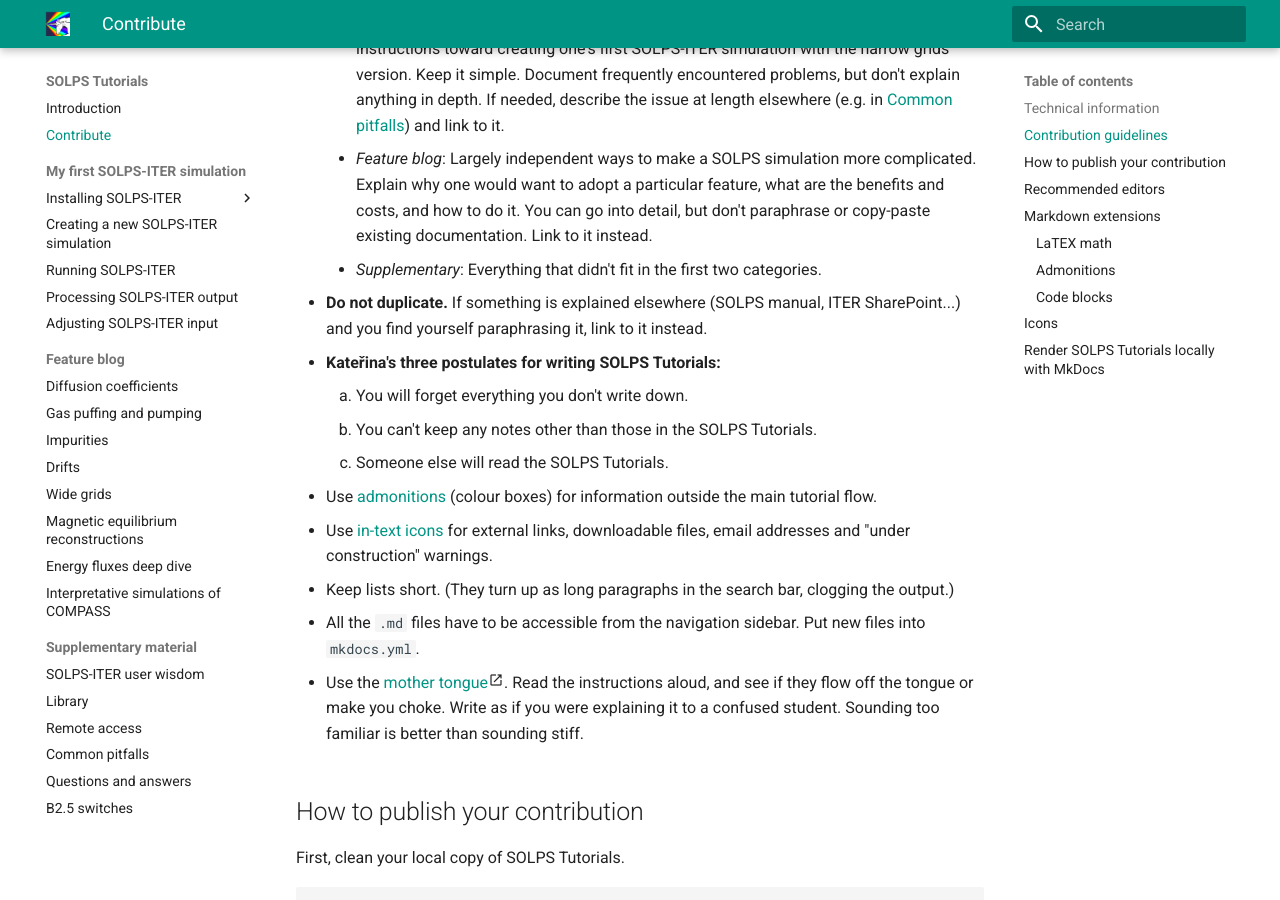
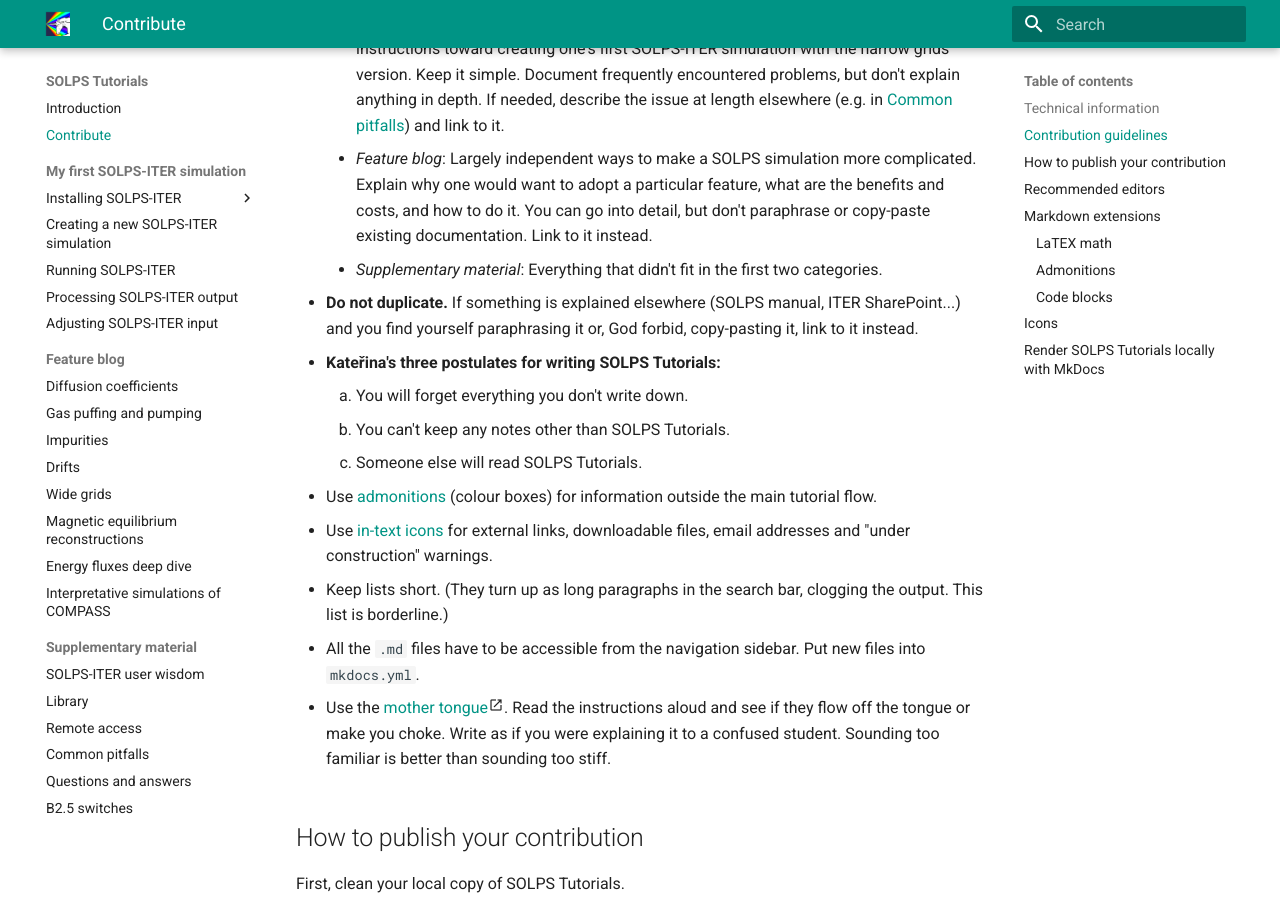
Before and after one commit to iterorganization/SOLPS-Tutorials, an MkDocs documentation site: the page built from docs/Contribute.md, in a window 1280 px wide and 900 px high, scrolled down 1245 px. Built offline with MkDocs 1.6.1 and Material for MkDocs 9.7.7, drawn with Linux system fonts in a browser that asks for light colours; some of the changed text lies outside the part shown.

Commit message:
Minor updates to Contribute

```diff
--- a/docs/Contribute.md
+++ b/docs/Contribute.md
@@ -1,8 +1,8 @@
 # Contribute
 
-SOLPS Tutorials is an open, collaborative project between SOLPS-ITER users. Contributions are welcome, whether they be individual fixes, tutorial expansions or entirely new tutorials.
+SOLPS Tutorials is an open, collaborative project between SOLPS-ITER users. Contributions are warmly welcome, whether they be individual fixes, tutorial expansions or entirely new tutorials.
 
-To clone the [`SOLPS-Tutorials` repository](https://github.com/iterorganization/SOLPS-Tutorials)<span class="material-symbols-outlined">open_in_new</span>d to your local machine:
+To clone the [`SOLPS-Tutorials` repository](https://github.com/iterorganization/SOLPS-Tutorials)<span class="material-symbols-outlined">open_in_new</span> to your local machine:
 
     cd /new/home/for/solps/documentation
     git clone git@github.com:iterorganization/SOLPS-Tutorials.git
@@ -41,24 +41,24 @@
 - **Respect the existing documentation structure.** Before you write a tutorial, figure out if an equivalent is already present, and amend that if necessary.
     - *My first SOLPS-ITER simulation*: A beginner's first contact with SOLPS-ITER, step-by-step instructions toward creating one's first SOLPS-ITER simulation with the narrow grids version. Keep it simple. Document frequently encountered problems, but don't explain anything in depth. If needed, describe the issue at length elsewhere (e.g. in [Common pitfalls](supplementary/Common_pitfalls.md)) and link to it.
     - *Feature blog*: Largely independent ways to make a SOLPS simulation more complicated. Explain why one would want to adopt a particular feature, what are the benefits and costs, and how to do it. You can go into detail, but don't paraphrase or copy-paste existing documentation. Link to it instead.
-    - *Supplementary*: Everything that didn't fit in the first two categories.
+    - *Supplementary material*: Everything that didn't fit in the first two categories.
 
-- **Do not duplicate.** If something is explained elsewhere (SOLPS manual, ITER SharePoint...) and you find yourself paraphrasing it, link to it instead.
+- **Do not duplicate.** If something is explained elsewhere (SOLPS manual, ITER SharePoint...) and you find yourself paraphrasing it or, God forbid, copy-pasting it, link to it instead.
 
 - **Kateřina's three postulates for writing SOLPS Tutorials:**
     1. You will forget everything you don't write down.
-    2. You can't keep any notes other than those in the SOLPS Tutorials.
-    3. Someone else will read the SOLPS Tutorials.
+    2. You can't keep any notes other than SOLPS Tutorials.
+    3. Someone else will read SOLPS Tutorials.
 
 - Use [admonitions](#markdown-extensions) (colour boxes) for information outside the main tutorial flow.
 
 - Use [in-text icons](#icons) for external links, downloadable files, email addresses and "under construction" warnings.
 
-- Keep lists short. (They turn up as long paragraphs in the search bar, clogging the output.)
+- Keep lists short. (They turn up as long paragraphs in the search bar, clogging the output. This list is borderline.)
 
 - All the `.md` files have to be accessible from the navigation sidebar. Put new files into `mkdocs.yml`.
 
-- Use the [mother tongue](https://serendipstudio.org/sci_cult/leguin/)<span class="material-symbols-outlined">open_in_new</span>. Read the instructions aloud, and see if they flow off the tongue or make you choke. Write as if you were explaining it to a confused student. Sounding too familiar is better than sounding stiff.
+- Use the [mother tongue](https://serendipstudio.org/sci_cult/leguin/)<span class="material-symbols-outlined">open_in_new</span>. Read the instructions aloud and see if they flow off the tongue or make you choke. Write as if you were explaining it to a confused student. Sounding too familiar is better than sounding too stiff.
 
 
 
```
